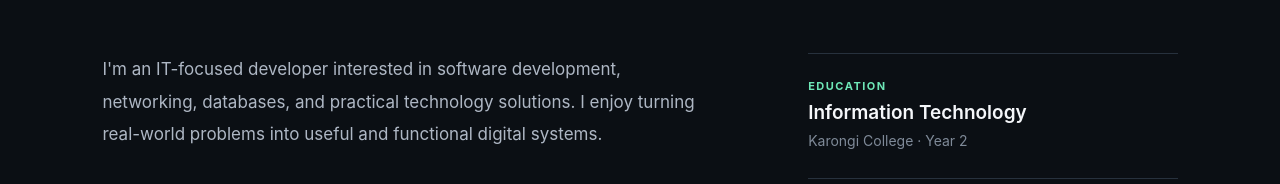
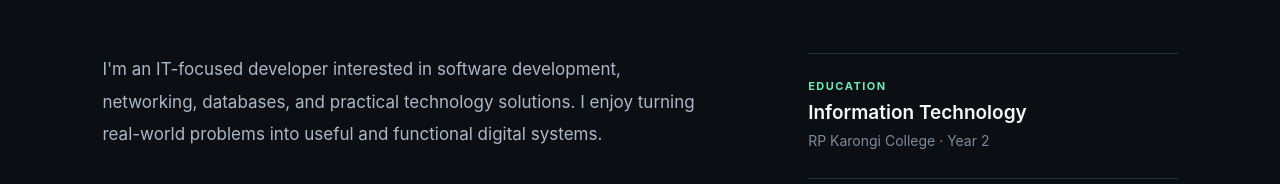
Before and after one commit to tonkyzone100m-ctrl/portfolio, a React (Vite) app: page / in a window 1280 px wide. Shown: the part 1100-1284 px from the top of the page. Built offline with nearby package versions, Linux system fonts and the light colour scheme.

Commit message:
Update education institution

```diff
--- a/src/components/About.jsx
+++ b/src/components/About.jsx
@@ -35,11 +35,14 @@ function About() {
         </div>
 
         <div className="about-details">
-          <div className="detail-item">
-            <span>Education</span>
-            <strong>Information Technology</strong>
-            <small>Karongi College · Year 2</small>
-          </div>
+<div className="detail-item">
+  <span>Education</span>
+  <strong>Information Technology</strong>
+  <small>RP Karongi College · Year 2</small>
+</div>
+
+
+
 
           <div className="detail-item">
             <span>Focus</span>
```
